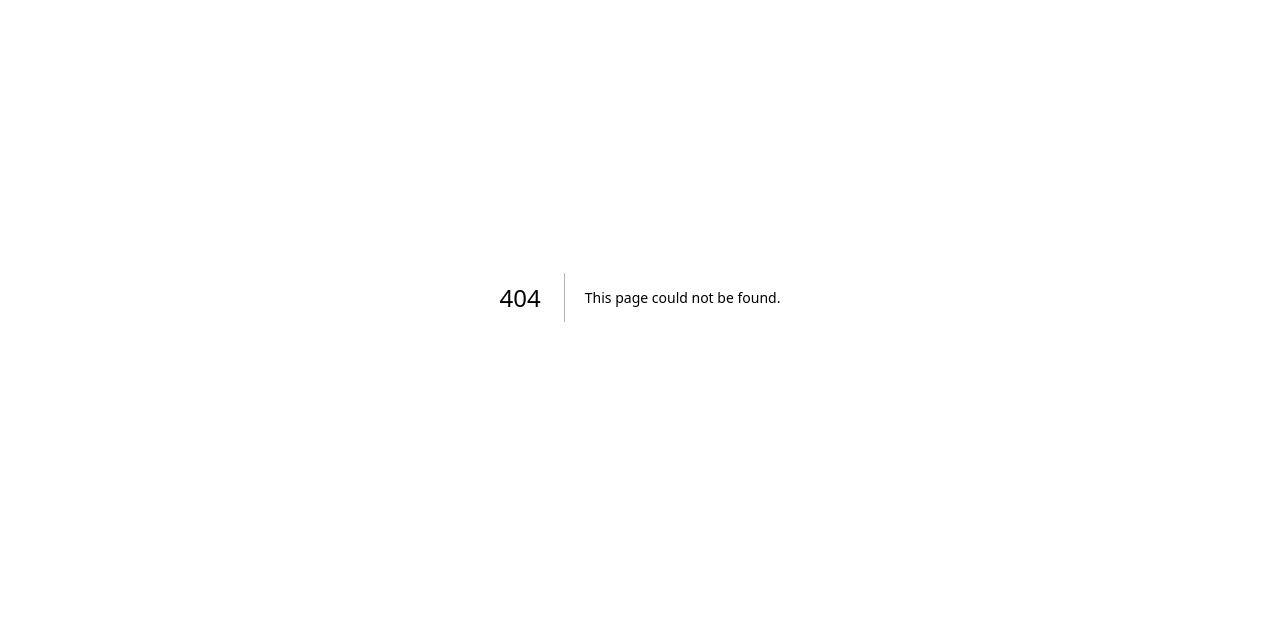
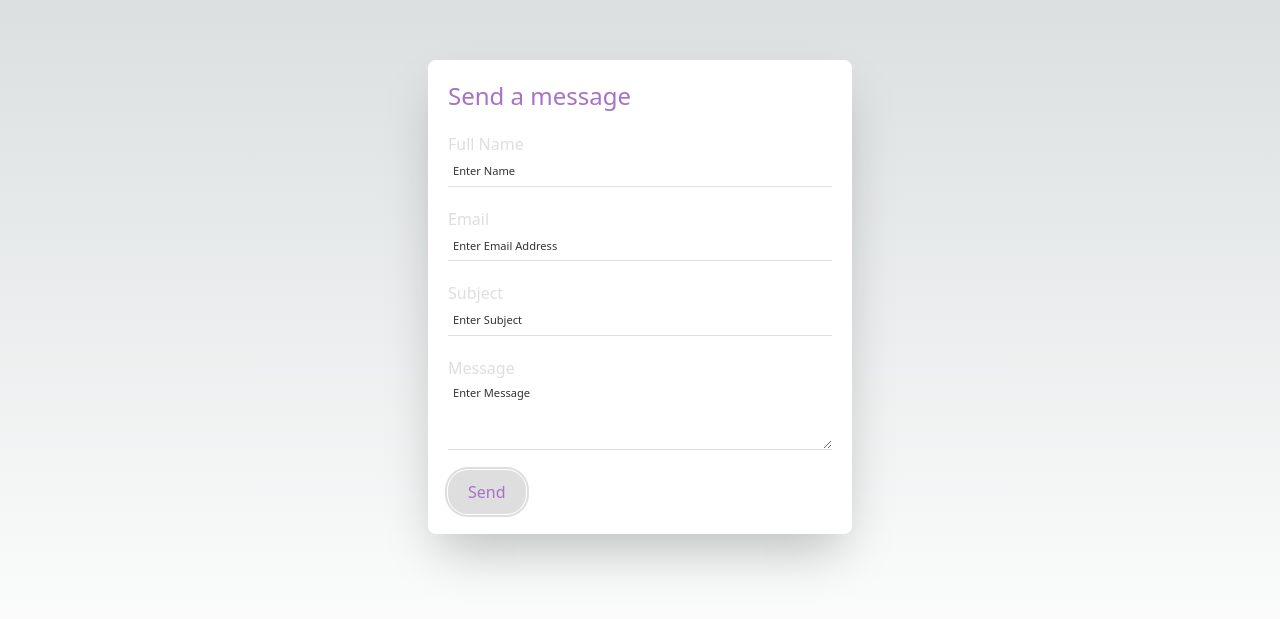
Before and after one commit to blur94/pre-portfolio, a Next.js app: page /contact in a window 1280 px wide. Before the commit this address had no page. Shown: the part 103-722 px from the top of the page. Built offline with nearby package versions, Linux system fonts and the light colour scheme.

Commit message:
First commit

```diff
--- /dev/null
+++ b/src/pages/contact.tsx
@@ -0,0 +1,130 @@
+import { FormEvent, useState } from "react";
+
+type Details = {
+  name: string;
+  email: string;
+  subject: string;
+  message: string;
+};
+
+export default function contactPage() {
+  const [details, setDetails] = useState({
+    name: "",
+    email: "",
+    subject: "",
+    message: "",
+  });
+  const [errors, setErrors] = useState<Details | undefined>();
+
+  const handleValidation = (e: FormEvent) => {
+    const re = new RegExp("[a-z0-9._%+-]+@[a-z0-9.-]+.[a-z]{2,}$");
+    e.preventDefault();
+    let error: Details = {} as Details;
+    if (!details.name) {
+      error["name"] = "Full Name is required";
+    }
+
+    if (!details.email) {
+      error["email"] = "Email is required";
+    } else if (!re.test(details.email)) {
+      error["email"] = "Invalid email format";
+    }
+
+    if (!details.subject) {
+      error["subject"] = "Subject is required";
+    }
+
+    if (!details.message) {
+      error["message"] = "Message is required";
+    }
+
+    setErrors({ ...error });
+  };
+
+  const handleChange = (prop: keyof Details, value: string) => {
+    setDetails({ ...details, [prop]: value });
+  };
+
+  return (
+    <main className="flex min-h-screen items-center justify-center">
+      <form
+        onSubmit={handleValidation}
+        className="shadow-2xl p-5 bg-white rounded-lg"
+      >
+        <p className="text-[#a572c5] mb-5 text-2xl">Send a message</p>
+
+        <div className="mb-5">
+          <label htmlFor="name">
+            Full Name
+            <input
+              type="text"
+              name="name"
+              // required
+              placeholder="Enter Name"
+              value={details.name}
+              onChange={(e) => handleChange("name", e.target.value)}
+            />
+            <p className="text-red-500 text-[10px] mt-0">
+              {errors && errors.name}
+            </p>
+          </label>
+        </div>
+
+        <div className="mb-5">
+          <label htmlFor="email">
+            Email
+            <input
+              type="text"
+              name="email"
+              pattern="[a-z0-9._%+-]+@[a-z0-9.-]+\.[a-z]{2,}$"
+              // required
+              placeholder="Enter Email Address"
+              value={details.email}
+              onChange={(e) => handleChange("email", e.target.value)}
+            />
+            <p className="text-red-500 text-[10px] mt-0">
+              {errors && errors.email}
+            </p>
+          </label>
+        </div>
+
+        <div className="mb-5">
+          <label htmlFor="subject">
+            Subject
+            <input
+              type="text"
+              name="subject"
+              // required
+              placeholder="Enter Subject"
+              value={details.subject}
+              onChange={(e) => handleChange("subject", e.target.value)}
+            />
+            <p className="text-red-500 text-[10px] mt-0">
+              {errors && errors.subject}
+            </p>
+          </label>
+        </div>
+
+        <div className="mb-5">
+          <label htmlFor="message">
+            Message
+            <textarea
+              name="Message"
+              placeholder="Enter Message"
+              value={details.message}
+              cols={30}
+              onChange={(e) => handleChange("message", e.target.value)}
+            />
+            <p className="text-red-500 text-[10px] mt-0">
+              {errors && errors.message}
+            </p>
+          </label>
+        </div>
+
+        <button className="btn" type="submit">
+          Send
+        </button>
+      </form>
+    </main>
+  );
+}
--- a/src/pages/index.tsx
+++ b/src/pages/index.tsx
@@ -1,118 +1,59 @@
-import Image from 'next/image'
-import { Inter } from 'next/font/google'
+import Image from "next/image";
+import { Inter } from "next/font/google";
+import Link from "next/link";
 
-const inter = Inter({ subsets: ['latin'] })
+const inter = Inter({ subsets: ["latin"] });
 
 export default function Home() {
+  const bio = {
+    firstName: "Gilead",
+    lastName: "Odo",
+    role: "Software Developer",
+  };
   return (
-    <main
-      className={`flex min-h-screen flex-col items-center justify-between p-24 ${inter.className}`}
-    >
-      <div className="z-10 max-w-5xl w-full items-center justify-between font-mono text-sm lg:flex">
-        <p className="fixed left-0 top-0 flex w-full justify-center border-b border-gray-300 bg-gradient-to-b from-zinc-200 pb-6 pt-8 backdrop-blur-2xl dark:border-neutral-800 dark:bg-zinc-800/30 dark:from-inherit lg:static lg:w-auto  lg:rounded-xl lg:border lg:bg-gray-200 lg:p-4 lg:dark:bg-zinc-800/30">
-          Get started by editing&nbsp;
-          <code className="font-mono font-bold">src/pages/index.tsx</code>
-        </p>
-        <div className="fixed bottom-0 left-0 flex h-48 w-full items-end justify-center bg-gradient-to-t from-white via-white dark:from-black dark:via-black lg:static lg:h-auto lg:w-auto lg:bg-none">
-          <a
-            className="pointer-events-none flex place-items-center gap-2 p-8 lg:pointer-events-auto lg:p-0"
-            href="https://vercel.com?utm_source=create-next-app&utm_medium=default-template-tw&utm_campaign=create-next-app"
-            target="_blank"
-            rel="noopener noreferrer"
-          >
-            By{' '}
-            <Image
-              src="/vercel.svg"
-              alt="Vercel Logo"
-              className="dark:invert"
-              width={100}
-              height={24}
-              priority
-            />
-          </a>
+    <main className={`flex min-h-screen items-center ${inter.className}`}>
+      <div className="h-screen  w-full p-20 flex flex-col justify-between">
+        <div className="title">
+          <p>
+            {bio.firstName} {bio.lastName}
+            <span>{bio.role}</span>
+          </p>
+          {/* <p>Software Developer</p> */}
+        </div>
+        <div>
+          <p className="text-gray-300 text-7xl">Hi, I'm {bio.firstName}.</p>
+          <p className="text-slate-300 text-sm">
+            This page is currently under construction. But you can follow me on{" "}
+            <Link
+              href="https://twitter.com/balmofcodes"
+              className="text-slate-50"
+            >
+              Twitter
+            </Link>{" "}
+            and{" "}
+            <Link
+              href="https://instagram.com/balmofcodes"
+              className="text-slate-50"
+            >
+              Instagram
+            </Link>{" "}
+            for my thoughts on design, music and lots more.
+          </p>
+        </div>
+
+        <div>
+          <Link href="/contact">
+            <button className="btn">Contact Me</button>
+          </Link>
         </div>
       </div>
-
-      <div className="relative flex place-items-center before:absolute before:h-[300px] before:w-[480px] before:-translate-x-1/2 before:rounded-full before:bg-gradient-radial before:from-white before:to-transparent before:blur-2xl before:content-[''] after:absolute after:-z-20 after:h-[180px] after:w-[240px] after:translate-x-1/3 after:bg-gradient-conic after:from-sky-200 after:via-blue-200 after:blur-2xl after:content-[''] before:dark:bg-gradient-to-br before:dark:from-transparent before:dark:to-blue-700/10 after:dark:from-sky-900 after:dark:via-[#0141ff]/40 before:lg:h-[360px]">
-        <Image
-          className="relative dark:drop-shadow-[0_0_0.3rem_#ffffff70] dark:invert"
-          src="/next.svg"
-          alt="Next.js Logo"
-          width={180}
-          height={37}
-          priority
+      <div className="h-screen flex items-center justify-center w-full ">
+        <img
+          src="https://images.unsplash.com/photo-1682905926517-6be3768e29f0?q=80&w=2487&auto=format&fit=crop&ixlib=rb-4.0.3&ixid=M3wxMjA3fDF8MHxwaG90by1wYWdlfHx8fGVufDB8fHx8fA%3D%3D"
+          alt="image"
+          className="image"
         />
       </div>
-
-      <div className="mb-32 grid text-center lg:max-w-5xl lg:w-full lg:mb-0 lg:grid-cols-4 lg:text-left">
-        <a
-          href="https://nextjs.org/docs?utm_source=create-next-app&utm_medium=default-template-tw&utm_campaign=create-next-app"
-          className="group rounded-lg border border-transparent px-5 py-4 transition-colors hover:border-gray-300 hover:bg-gray-100 hover:dark:border-neutral-700 hover:dark:bg-neutral-800/30"
-          target="_blank"
-          rel="noopener noreferrer"
-        >
-          <h2 className={`mb-3 text-2xl font-semibold`}>
-            Docs{' '}
-            <span className="inline-block transition-transform group-hover:translate-x-1 motion-reduce:transform-none">
-              -&gt;
-            </span>
-          </h2>
-          <p className={`m-0 max-w-[30ch] text-sm opacity-50`}>
-            Find in-depth information about Next.js features and API.
-          </p>
-        </a>
-
-        <a
-          href="https://nextjs.org/learn?utm_source=create-next-app&utm_medium=default-template-tw&utm_campaign=create-next-app"
-          className="group rounded-lg border border-transparent px-5 py-4 transition-colors hover:border-gray-300 hover:bg-gray-100 hover:dark:border-neutral-700 hover:dark:bg-neutral-800/30"
-          target="_blank"
-          rel="noopener noreferrer"
-        >
-          <h2 className={`mb-3 text-2xl font-semibold`}>
-            Learn{' '}
-            <span className="inline-block transition-transform group-hover:translate-x-1 motion-reduce:transform-none">
-              -&gt;
-            </span>
-          </h2>
-          <p className={`m-0 max-w-[30ch] text-sm opacity-50`}>
-            Learn about Next.js in an interactive course with&nbsp;quizzes!
-          </p>
-        </a>
-
-        <a
-          href="https://vercel.com/templates?framework=next.js&utm_source=create-next-app&utm_medium=default-template-tw&utm_campaign=create-next-app"
-          className="group rounded-lg border border-transparent px-5 py-4 transition-colors hover:border-gray-300 hover:bg-gray-100 hover:dark:border-neutral-700 hover:dark:bg-neutral-800/30"
-          target="_blank"
-          rel="noopener noreferrer"
-        >
-          <h2 className={`mb-3 text-2xl font-semibold`}>
-            Templates{' '}
-            <span className="inline-block transition-transform group-hover:translate-x-1 motion-reduce:transform-none">
-              -&gt;
-            </span>
-          </h2>
-          <p className={`m-0 max-w-[30ch] text-sm opacity-50`}>
-            Discover and deploy boilerplate example Next.js&nbsp;projects.
-          </p>
-        </a>
-
-        <a
-          href="https://vercel.com/new?utm_source=create-next-app&utm_medium=default-template-tw&utm_campaign=create-next-app"
-          className="group rounded-lg border border-transparent px-5 py-4 transition-colors hover:border-gray-300 hover:bg-gray-100 hover:dark:border-neutral-700 hover:dark:bg-neutral-800/30"
-          target="_blank"
-          rel="noopener noreferrer"
-        >
-          <h2 className={`mb-3 text-2xl font-semibold`}>
-            Deploy{' '}
-            <span className="inline-block transition-transform group-hover:translate-x-1 motion-reduce:transform-none">
-              -&gt;
-            </span>
-          </h2>
-          <p className={`m-0 max-w-[30ch] text-sm opacity-50`}>
-            Instantly deploy your Next.js site to a shareable URL with Vercel.
-          </p>
-        </a>
-      </div>
     </main>
-  )
+  );
 }
--- a/src/styles/globals.css
+++ b/src/styles/globals.css
@@ -17,6 +17,9 @@
 }
 
 body {
+  margin: 0;
+  padding: 0;
+  box-sizing: border-box;
   color: rgb(var(--foreground-rgb));
   background: linear-gradient(
       to bottom,
@@ -25,3 +28,75 @@ body {
     )
     rgb(var(--background-start-rgb));
 }
+
+/* main {
+  background-color: #a69ee2;
+  background-image: linear-gradient(62deg, #a69ee2 0%, #a572c5 100%);
+} */
+
+.image {
+  width: 50%;
+  height: 70%;
+  object-fit: cover;
+  border-radius: 10px;
+  filter: brightness(1.5);
+}
+
+.title {
+  p {
+    font-size: 60px;
+    width: 53%;
+    /* color: #dedede;
+
+    @media (prefers-color-scheme: dark) {
+      color: #dedede;
+    } */
+
+    span {
+      font-size: 15px;
+      display: block;
+      text-align: right;
+    }
+  }
+}
+
+.btn {
+  outline: 2px solid #dedede;
+  outline-offset: 1px;
+  padding: 10px 20px;
+  background-color: #dedede;
+  color: #a572c5;
+  border-radius: 20px;
+}
+
+input,
+textarea {
+  display: block;
+  width: 30vw;
+  /* border-radius: 10px; */
+  padding: 5px;
+  border-bottom: 1px solid #dedede;
+  font-size: smaller;
+  color: #000;
+
+  :focus,
+  :active,
+  :hover {
+    outline: 1px solid #a572c5;
+    outline-offset: 5px;
+  }
+}
+
+input::placeholder,
+textarea::placeholder {
+  color: #333333;
+  font-size: smaller;
+}
+
+textarea {
+  height: 70px;
+}
+
+label {
+  color: #dedede;
+}
```
Also changed, not shown: 1 other file (tests, documents, lock files or other folders).
